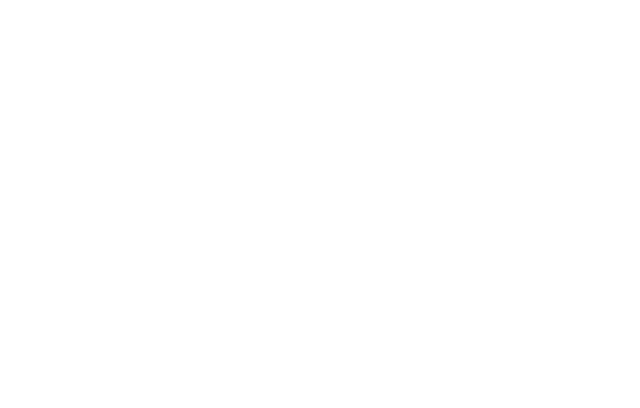
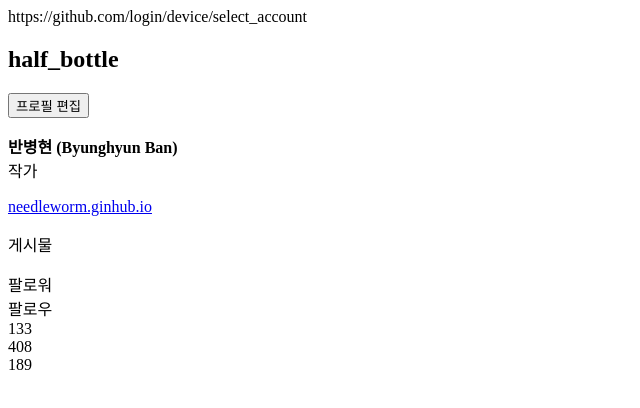
Before and after one commit to gusehhh/instargram, a plain HTML site: page index.html in a window 1280 px wide. Shown: the whole page, without its empty margins (0-640 px from the left). Drawn offline with Linux system fonts and the light colour scheme.

Commit message:
wedcxwec

```diff
--- a/index.html
+++ b/index.html
@@ -6,6 +6,24 @@
     <title>Document</title>
 </head>
 <body>
+    https://github.com/login/device/select_account
 
+    <h2>half_bottle<br/></h2>
+    <button>프로필 편집</button>
+    <p>
+        <strong>
+            반병현 (Byunghyun Ban)<br/>
+        </strong>
+            작가<br/>
+    </p>
+    <p><a href = "needleworm.ginhub.io">needleworm.ginhub.io</a></p>
+    <p>
+        게시물<br/></p>
+        팔로워<br/>
+        팔로우<br/>
+        133<br/>
+        408<br/>
+        189<br/>
+    </p>
 </body>
 </html>
```
